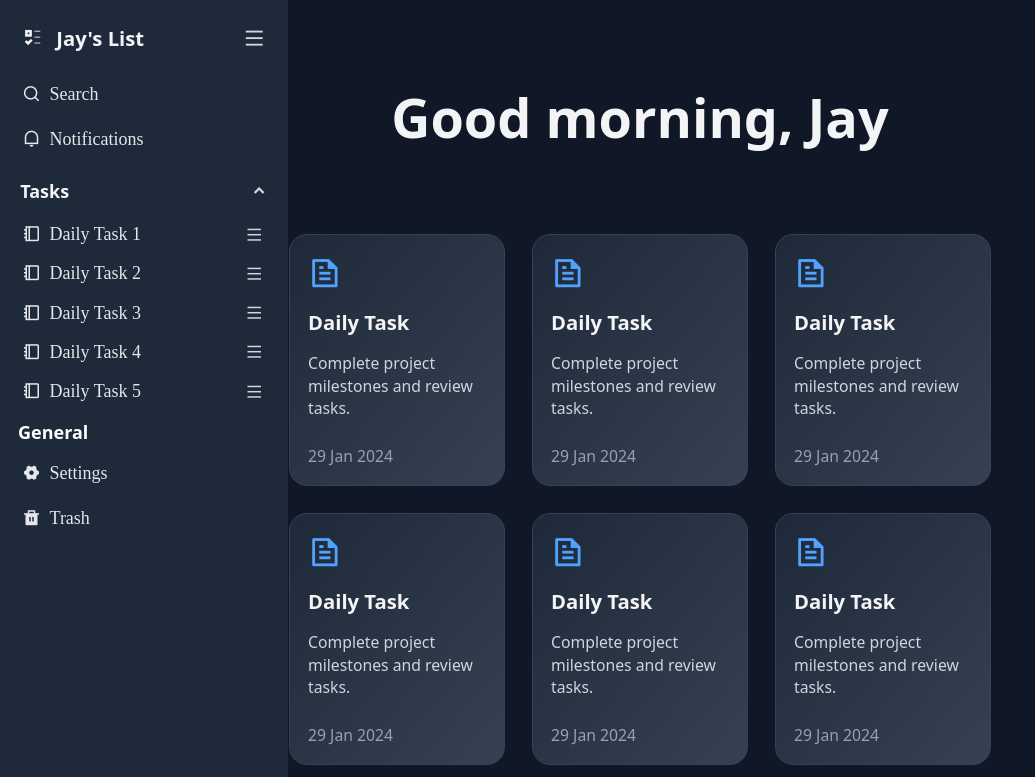
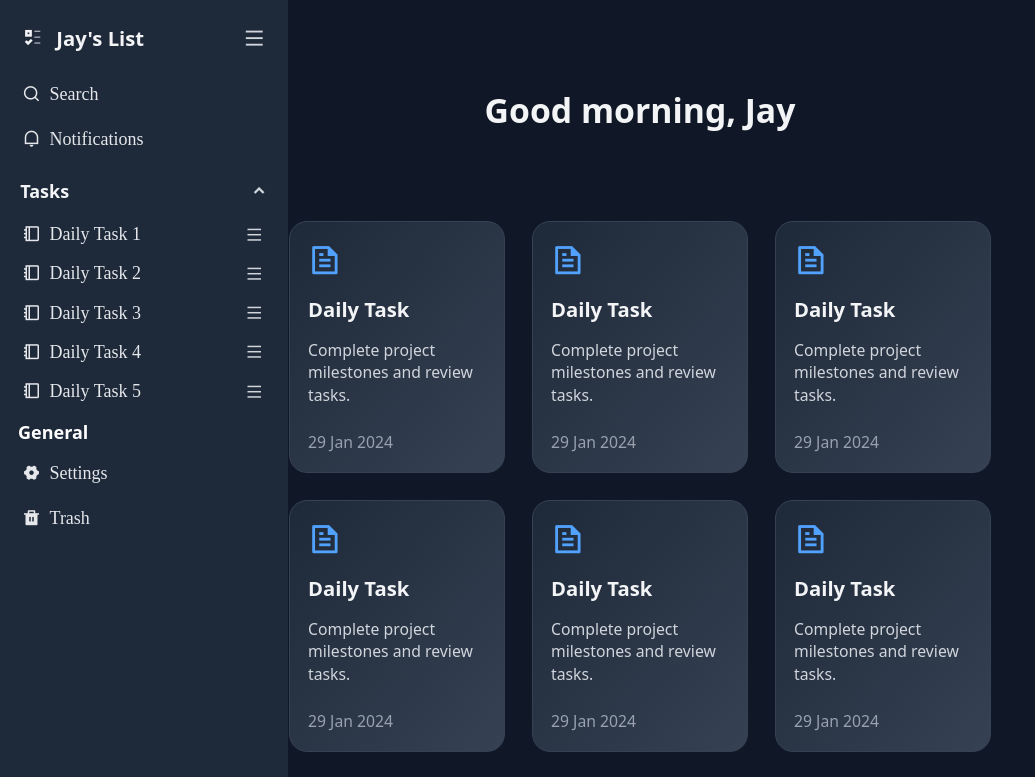
Before and after one commit to virtualharsh/Notion-Clone, a React (Vite) app: page / in a window 1280 px wide. Shown: the top 777 px of the page, without its empty margins (0-1035 px from the left). Built offline with nearby package versions, Linux system fonts and the light colour scheme.

Commit message:
copied bug fixed code from Harsh branch

```diff
--- a/src/components/Notes/NoteBody.jsx
+++ b/src/components/Notes/NoteBody.jsx
@@ -6,7 +6,7 @@
             className="w-full h-max flex flex-col items-center pt-20 gap-y-10 bg-gray-900 z-10"
         >
 
-            <h1 className="text-5xl font-bold text-gray-100">Good morning, Jay</h1>
+            <h1 className="text-3xl font-bold text-gray-100">Good morning, Jay</h1>
 
             <div className="md:w-10/12 p-10 md:px-24 flex gap-6 flex-wrap justify-center">
                 {[...Array(20)].map((_, index) => (
```
